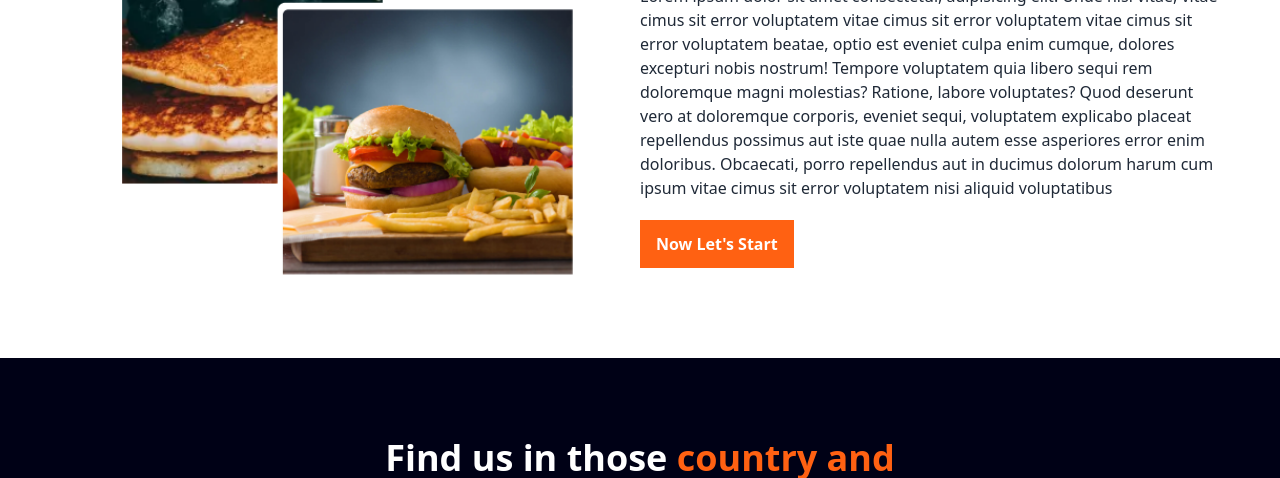
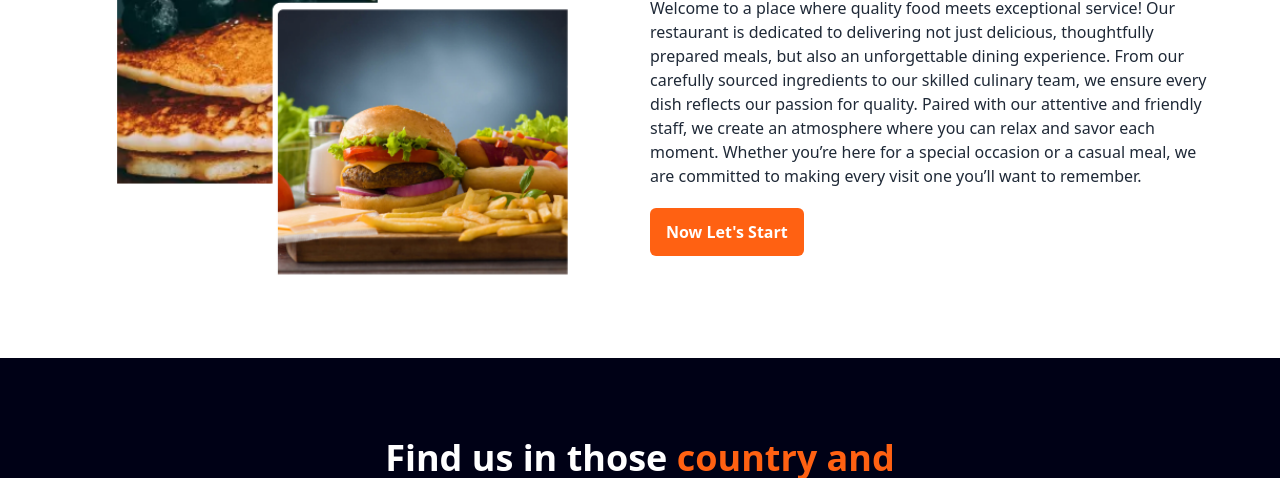
Before and after one commit to Bytes-Farabi/Burger-Cafe-Restaurent, a website: page src/index.html in a window 1280 px wide. Shown: the part 767-1245 px from the top of the page. Drawn offline with nearby package versions, Linux system fonts and the light colour scheme.

Commit message:
where quality final commit

```diff
--- a/src/index.html
+++ b/src/index.html
@@ -43,9 +43,8 @@
         </div>
     </header>
 
-    <!-- ---------------------------------------
-                    HERO START
-    -------------------------------------------->
+<!-- banner starts here -->
+
     <section id="slider1" class="splide bg-dark">
         <div class="splide__track">
             <ul class="splide__list">
@@ -85,17 +84,15 @@
     </section>
 
 
-    <!-- ---------------------------------------
-                    BRANCH START
-    -------------------------------------------->
+    <!-- where quality starts here  -->
     <section class="py-20">
-        <div class="max-w-[1200px] mx-auto px-4 grid grid-cols-1 md:grid-cols-2 items-center">
+        <div class="max-w-[1200px] mx-auto px-4 grid grid-cols-1 md:grid-cols-2 items-center gap-5">
             <img src="./images/food.png" alt="" class="w-full h-full max-h-[400px] object-contain">
             <div class="mt-5 md:mt-0">
                 <h3 class="font-bold text-3xl md:text-4xl mb-4">Where Quality <span class="text-orange">Food Meet</span>
                 Excellent Service.</h3>
-                <p>Lorem ipsum dolor sit amet consectetur, adipisicing elit. Unde nisi vitae, vitae cimus sit error voluptatem vitae cimus sit error voluptatem vitae cimus sit error voluptatem beatae, optio est eveniet culpa enim cumque, dolores excepturi nobis nostrum! Tempore voluptatem quia libero sequi rem doloremque magni molestias? Ratione, labore voluptates? Quod deserunt vero at doloremque corporis, eveniet sequi, voluptatem explicabo placeat repellendus possimus aut iste quae nulla autem esse asperiores error enim doloribus. Obcaecati, porro repellendus aut in ducimus dolorum harum cum ipsum  vitae cimus sit error voluptatem nisi aliquid voluptatibus</p>
-                <a href="" class="bg-orange text-white font-bold px-4 py-3 inline-block mt-5">Now Let's Start</a>
+                <p>Welcome to a place where quality food meets exceptional service! Our restaurant is dedicated to delivering not just delicious, thoughtfully prepared meals, but also an unforgettable dining experience. From our carefully sourced ingredients to our skilled culinary team, we ensure every dish reflects our passion for quality. Paired with our attentive and friendly staff, we create an atmosphere where you can relax and savor each moment. Whether you’re here for a special occasion or a casual meal, we are committed to making every visit one you’ll want to remember.</p>
+                <a href="" class="bg-orange text-white font-bold px-4 py-3 inline-block mt-5 rounded-md">Now Let's Start</a>
             </div>
         </div>
     </section>
```
